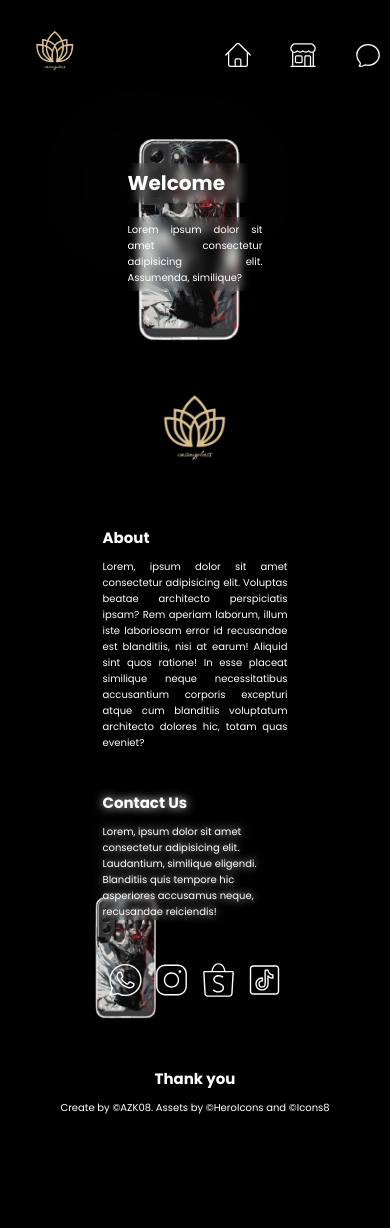
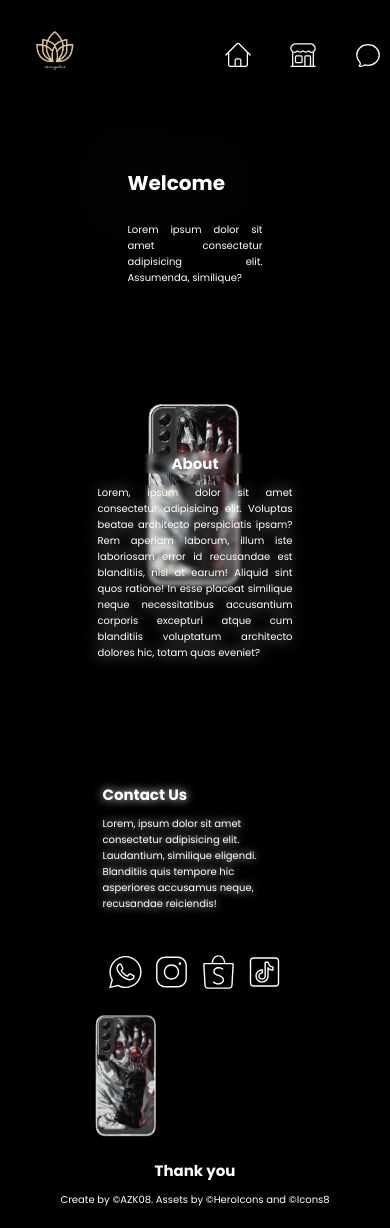
Before and after one commit to Azk08/Project, a Vue app: page / in a window 390 px wide. Before the commit the page ends 1136 px from the top, so only its background shows below. Built offline with nearby package versions, Linux system fonts and the light colour scheme.

Commit message:
first commit

```diff
--- a/src/components/AboutPage.vue
+++ b/src/components/AboutPage.vue
@@ -40,12 +40,26 @@ export default {
         padding: 10px;
         /* flex-direction: column; */
         flex-direction: column;
+        margin-top: 100px;
     }
     .text h1 {
         font-size: 15px;
+        text-align: center;
+        text-shadow: 0 0 15px white;
+        backdrop-filter: blur(2px);
+        border-radius: 50%;
     }
     .text p{
         font-size: 10px;
+        backdrop-filter: blur(2px);
+        text-shadow: 0 0 15px white;
+    }
+    .text{
+        z-index: 1;
+        position: absolute;
+    }
+    .gambar img{
+        z-index: 0;
     }
 }
 
@@ -56,7 +70,7 @@ export default {
 }
 
 .gambar {
-    width: 40%;
+    width: 50%;
 }
 
 
--- a/src/components/ContactPage.vue
+++ b/src/components/ContactPage.vue
@@ -127,6 +127,7 @@ svg {
     .Contact{
         flex-direction: column;
         padding : 10px;
+        margin-top: 100px;
     }
     .text p {
         font-size : 10px;
@@ -150,7 +151,7 @@ svg {
     .Picture img{
         position: absolute;
         z-index: 0;
-        top: 100%;
+        top: 114%;
         left: 10px;
         width: 60%;
     }
--- a/src/components/FooterPage.vue
+++ b/src/components/FooterPage.vue
@@ -23,6 +23,7 @@ a {
 @media screen and (max-width: 780px) {
     footer{
         padding: 10px;
+        margin-top: 100px;
     }
     h1{
         font-size: 15px;
--- a/src/components/LandingPage.vue
+++ b/src/components/LandingPage.vue
@@ -121,9 +121,10 @@ a svg {
     }
     .gambar img{
         position: absolute;
-        right: 1%;
+        right: 5%;
         z-index: 0;
-        width: 100%;
+        width: 90%;
+        bottom: 20%;
     }
     .text{
         z-index: 1;
--- a/src/components/NavigationBar.vue
+++ b/src/components/NavigationBar.vue
@@ -65,6 +65,7 @@ svg {
 @media screen and (max-width : 780px) {
     nav{
         padding: 10px;
+        z-index: 100;
     }
     svg{
         width: 30px;
```
